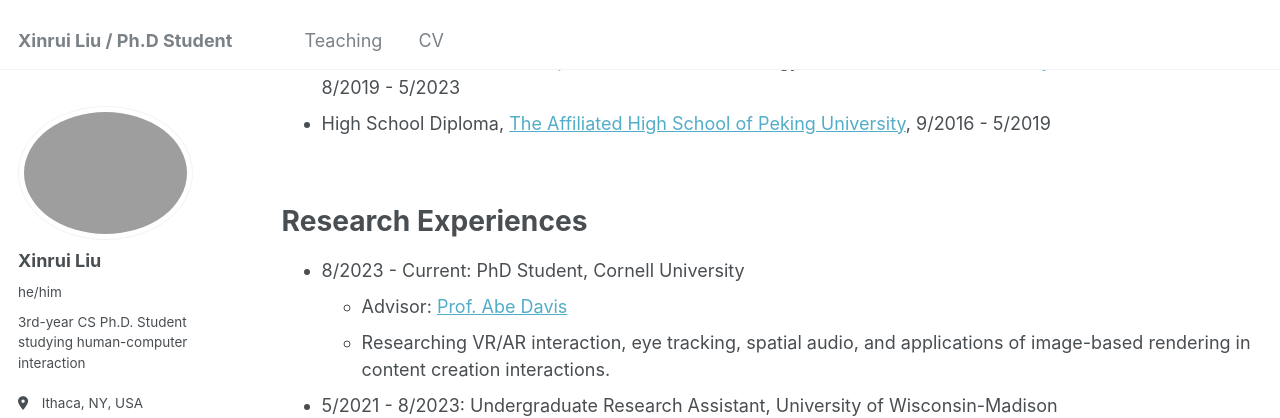
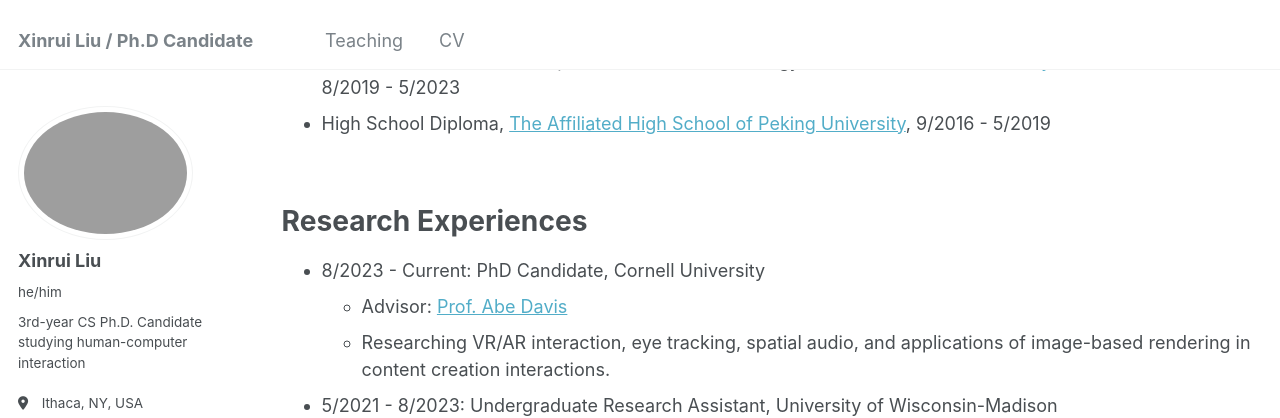
Before and after one commit to liuxr0831/liuxr0831.github.io, a Jekyll site: the page built from _pages/cv.md, in a window 1280 px wide and 1400 px high, scrolled down 266 px. Shown: the top 418 px of the window. Built offline with Jekyll 4.4.1, drawn with Linux system fonts in a browser that asks for light colours; some web fonts are replaced; some of the changed text lies outside the part shown.

Commit message:
Passed A Exam. Change "PhD Student" to "PhD Candidate". Add SIGGRAPH 2026 poster review experience.

```diff
--- a/_config.yml
+++ b/_config.yml
@@ -8,7 +8,7 @@
 
 # Basic Site Settings
 locale                   : "en-US"
-title                    : "Xinrui Liu / Ph.D Student"
+title                    : "Xinrui Liu / Ph.D Candidate"
 title_separator          : "-"
 name                     : &name "Xinrui Liu"
 description              : &description "personal description"
@@ -24,7 +24,7 @@ author:
   avatar           : "profile.png"
   name             : "Xinrui Liu"
   pronouns         : "he/him"
-  bio              : "3rd-year CS Ph.D. Student studying human-computer interaction"
+  bio              : "3rd-year CS Ph.D. Candidate studying human-computer interaction"
   location         : "Ithaca, NY, USA"
   employer         : "Cornell University"
   uri              : # URL
--- a/_pages/cv.md
+++ b/_pages/cv.md
@@ -26,7 +26,7 @@ Education
 
 Research Experiences
 ======
-* 8/2023 - Current: PhD Student, Cornell University
+* 8/2023 - Current: PhD Candidate, Cornell University
   * Advisor: [Prof. Abe Davis](http://abedavis.com/)
   * Researching VR/AR interaction, eye tracking, spatial audio, and applications of image-based rendering in content creation interactions.
 
```
Also changed, not shown: other parts of _pages/cv.md (+1 -0 lines), _pages/about.md (+1 -1 lines), 1 other file.
